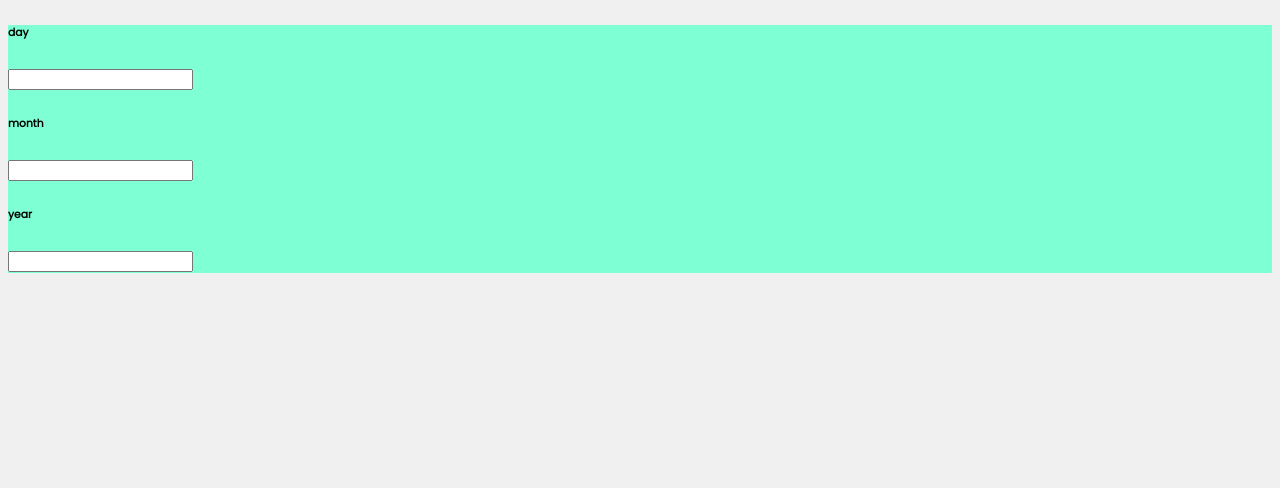
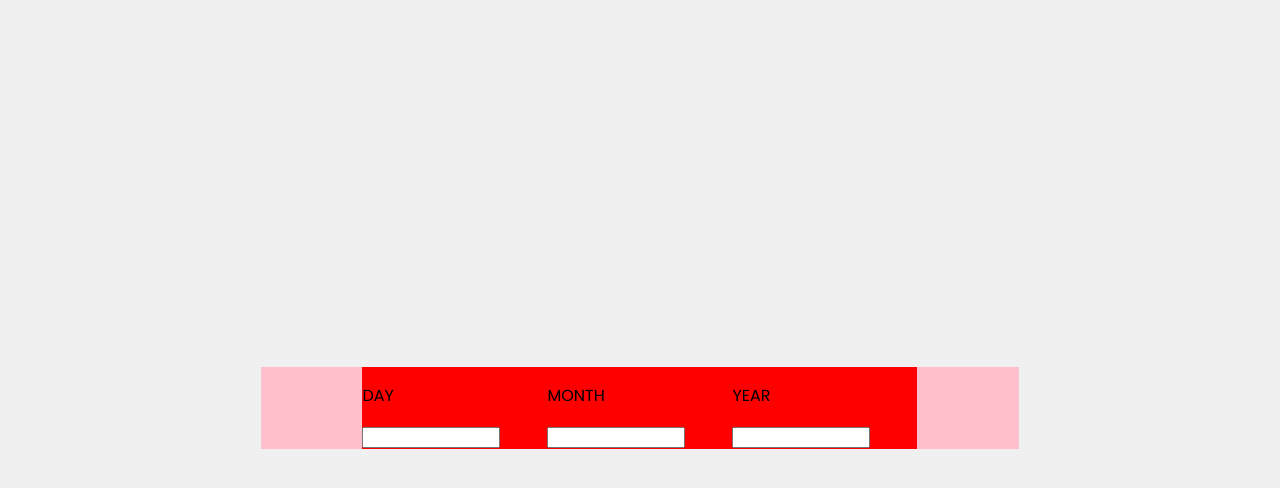
Before and after one commit to biia30/age-calculator-app-main, a plain HTML site: page age-calculator-app-main/index.html in a window 1280 px wide. Drawn offline with Linux system fonts and the light colour scheme.

Commit message:
new changes to form

```diff
--- a/age-calculator-app-main/index.html
+++ b/age-calculator-app-main/index.html
@@ -21,17 +21,20 @@
     <title>Age Calculator App</title>
   </head>
   <body>
-
-    <div class="container">
-      <div class="inputs">
-        <h6>day</h6>
-        <input type="number" name="day" id="inputDay" />
-
-        <h6>month</h6>
-        <input type="number" name="month" id="inputMonth" />
-
-        <h6>year</h6>
-        <input type="number" name="year" id="inputYear" />
+    <div class="parent">
+      <div class="child">
+        <div class="inputNumber">
+          <p>DAY</p>
+          <input type="number" name="day" id="inputDay" />
+        </div>
+        <div class="inputNumber">
+          <p>MONTH</p>
+          <input type="number" name="month" id="inputMonth" />
+        </div>
+        <div class="inputNumber">
+          <p>YEAR</p>
+          <input type="number" name="year" id="inputYear" />
+        </div>
       </div>
     </div>
 
--- a/age-calculator-app-main/style.css
+++ b/age-calculator-app-main/style.css
@@ -1,10 +1,51 @@
 body {
-    background-color: hsl(0, 0%, 94%);
-    font-family: "Poppins";
+  background-color: hsl(0, 0%, 94%);
+  font-family: "Poppins";
+  /* background-color: yellow; */
 }
 
-.container{
-    background-color: aquamarine;
-    top: 50%;
-    left: 50%;
+html,
+body {
+  height: 100%;
 }
+
+.parent {
+  /* background-color: aquamarine; */
+  display: flex;
+  align-items: center;
+  justify-content: center;
+  height: 100%;
+}
+
+.child {
+  background: pink;
+  display: flex;
+  flex-direction: row;
+  width: 60%;
+  justify-content: center;
+}
+
+/* Hide Input Arrows: */
+/* Chrome, Safari, Edge, Opera */
+input::-webkit-outer-spin-button,
+input::-webkit-inner-spin-button {
+  -webkit-appearance: none;
+  margin: 0;
+}
+
+/* Firefox */
+input[type="number"] {
+  -moz-appearance: textfield;
+}
+
+.inputNumber {
+    background-color: red;
+}
+
+/* .inputNumber p {
+    background-color: blue;
+} */
+
+.inputNumber input {
+    width: 70%;
+}
```
